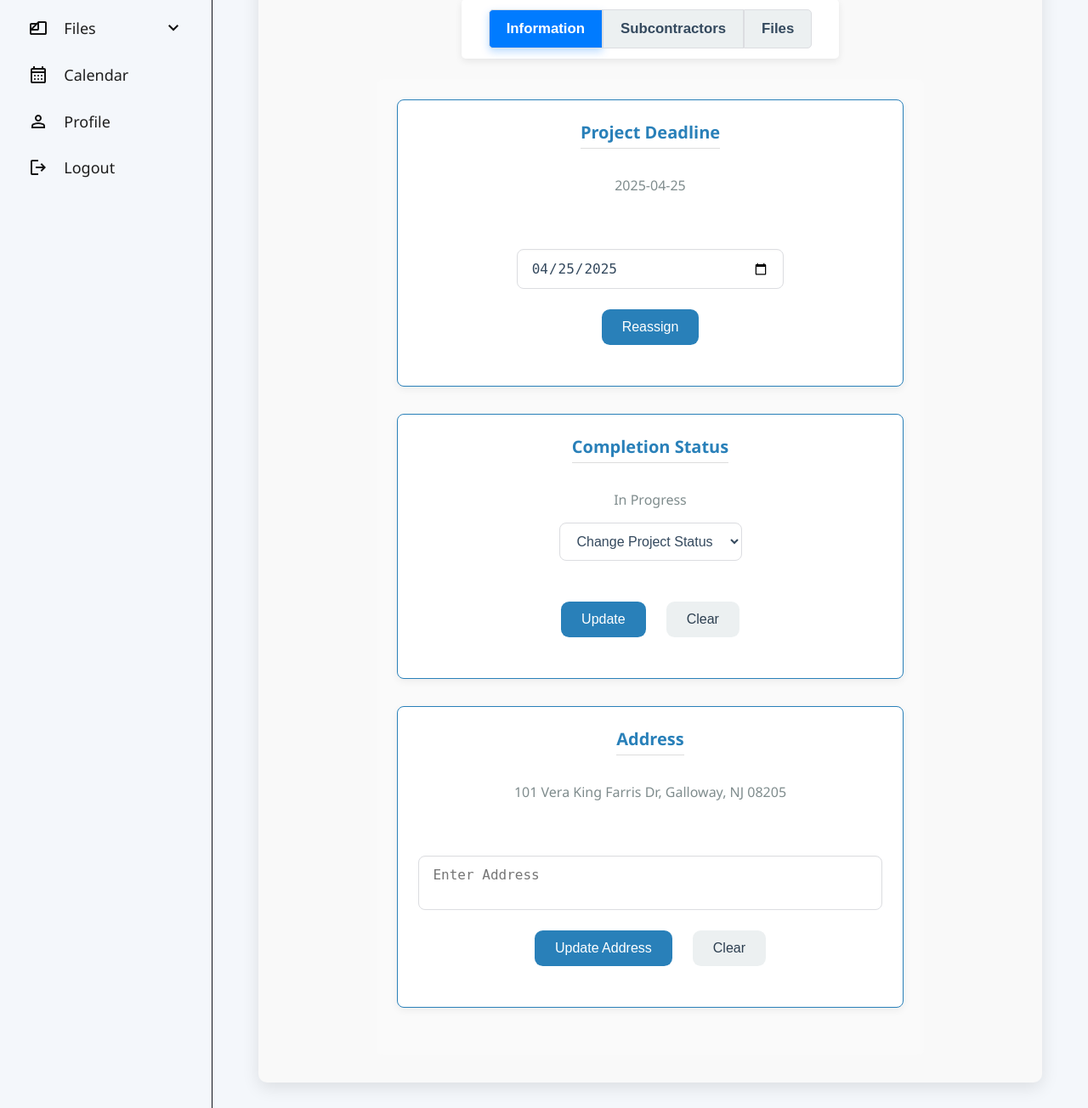
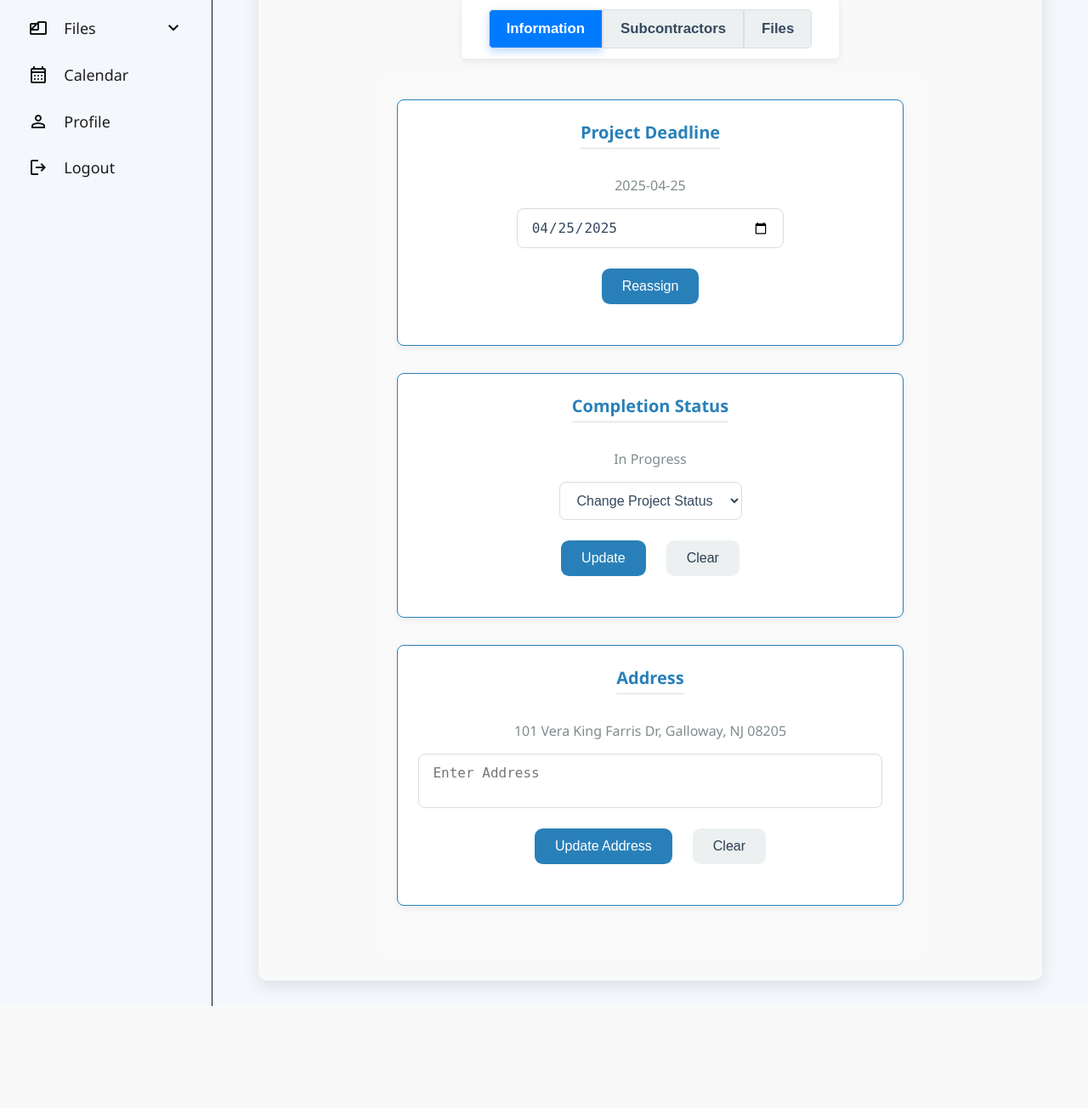
Before and after one commit to EchoingTime/construction-project-manager, a Flask app: page /view-project/1 in a window 1280 px wide. Shown: the part 124-1428 px from the top of the page at 85% size. After the commit the page ends 1308 px from the top, so only its background shows below. Run offline with Flask 3, Linux system fonts and the light colour scheme; a user stored in the database is signed in.

Commit message:
Margin Corrections and Made Edit Toggle Universal

```diff
--- a/website/static/css/style.css
+++ b/website/static/css/style.css
@@ -635,7 +635,6 @@ h2 {
 #project-details form {
   display: flex;
   flex-direction: column;
-  gap: 1.5rem; /* Increased gap for more spacing between form elements */
 }
 
 #project-details form .form-group,
@@ -1065,6 +1064,11 @@ h2 {
   margin: 1.5rem 0; /* Adjusted margin */
 }
 
+#project-details .div-dead,
+#project-details .div-address {
+  margin-top: 0;
+}
+
 /* Outer Tab Section Padding */
 #project-details .tab-buttons {
   padding: 0.75rem 2rem; /* Added more padding to the left and right */
--- a/website/static/js/index.js
+++ b/website/static/js/index.js
@@ -264,12 +264,13 @@ document.addEventListener("DOMContentLoaded", () => {
   });
 });
 
-/*--------------------- Toggle Projection Edit ---------------------*/
+/*--------------------- Toggle Edit ---------------------*/
 
-function toggleEdit() {
-  const deleteBtn = document.querySelectorAll("#delete-button");
-  const editIcon = document.querySelector("#edit-project");
+function toggleEdit(editButtonId, sectionId) {
+  const deleteBtn = document.querySelectorAll(`#${sectionId} #delete-button`);
+  const editIcon = document.querySelector(`#${editButtonId}`);
 
+  // Toggling between svg states
   if (editIcon.innerHTML.includes("M200-200h57l391")) {
     editIcon.innerHTML =
       '<path d="m622-453-56-56 82-82-57-57-82 82-56-56 195-195q12-12 26.5-17.5T705-840q16 0 31 6t26 18l55 56q12 11 17.5 26t5.5 30q0 16-5.5 30.5T817-647L622-453ZM200-200h57l195-195-28-29-29-28-195 195v57ZM792-56 509-338 290-120H120v-169l219-219L56-792l57-57 736 736-57 57Zm-32-648-56-56 56 56Zm-169 56 57 57-57-57ZM424-424l-29-28 57 57-28-29Z" />';
@@ -278,9 +279,9 @@ function toggleEdit() {
       '<path d="M200-200h57l391-391-57-57-391 391v57Zm-80 80v-170l528-527q12-11 26.5-17t30.5-6q16 0 31 6t26 18l55 56q12 11 17.5 26t5.5 30q0 16-5.5 30.5T817-647L290-120H120Zm640-584-56-56 56 56Zm-141 85-28-29 57 57-29-28Z" />';
   }
 
-  // Only for Project Overview
-  const projectOverview = document.getElementById("project-section");
-  if (projectOverview) {
+  // Toggle visibility of deleete buttons in their target section
+  const section = document.getElementById(sectionId);
+  if (section) {
     deleteBtn.forEach((btn) => {
       btn.classList.toggle("hidden-button");
     });
--- a/website/templates/home.html
+++ b/website/templates/home.html
@@ -18,7 +18,7 @@ allowing contractors to view, add, and delete projects.
     <h2>
       Overview of Construction Projects
       <svg
-        onclick="toggleEdit()"
+        onclick="toggleEdit('edit-project', 'project-section')"
         xmlns="http://www.w3.org/2000/svg"
         height="24px"
         viewBox="0 -960 960 960"
```
Also changed, not shown: website/database.db.
